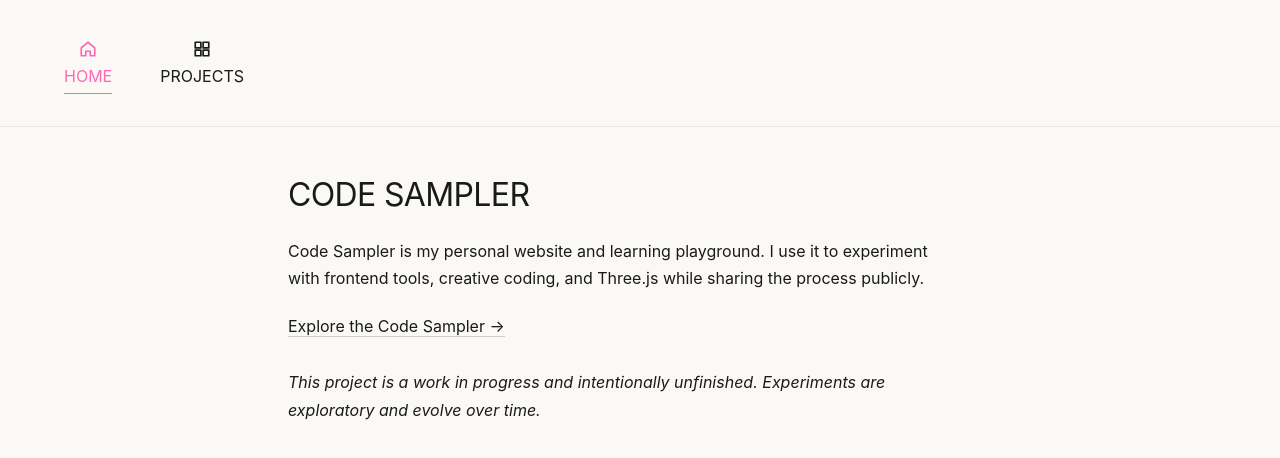
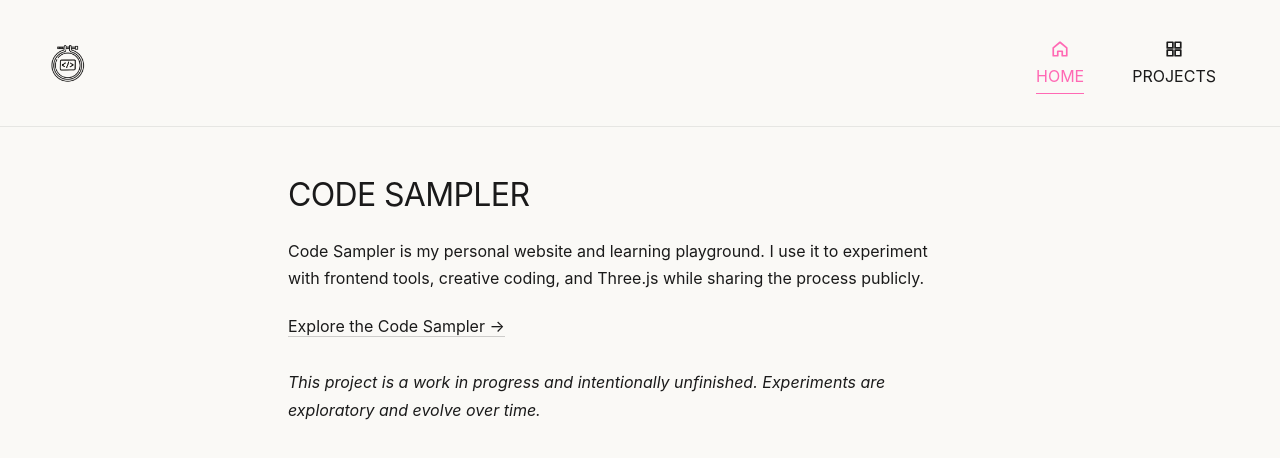
Before and after one commit to thaisfinck/my-code-sampler, a React (Vite) app: page / in a window 1280 px wide. Shown: the top 458 px of the page. Built offline with nearby package versions, Linux system fonts and the light colour scheme.

Commit message:
add logo to the header

```diff
--- a/index.html
+++ b/index.html
@@ -2,8 +2,9 @@
 <html lang="en">
   <head>
     <meta charset="UTF-8" />
+    <link rel="icon" type="image/png" href="src/assets/logo.png" />
     <meta name="viewport" content="width=device-width, initial-scale=1.0" />
-    <title>my-visual-lab</title>
+    <title>my-code-sampler</title>
   </head>
   <body>
     <div id="root"></div>
--- a/src/app/App.tsx
+++ b/src/app/App.tsx
@@ -3,6 +3,7 @@ import Home from '../pages/Home/home';
 import Projects from '../pages/Projects/projects';
 import '../styles/App.css';
 import { HomeIcon, ProjectIcon } from '../styles/icons';
+import logo from '../assets/logo.png';
 
 function App() {
   const location = useLocation();
@@ -10,6 +11,10 @@ function App() {
   return (
     <>
       <header>
+        <Link to="/" className="logo-link">
+          <img src={logo} alt="Visual Lab" className="logo" />
+        </Link>
+        <nav>
           <Link to="/" className={location.pathname === '/' ? 'active' : ''}>
             <HomeIcon />
             HOME
@@ -21,6 +26,7 @@ function App() {
             <ProjectIcon />
             PROJECTS
           </Link>
+        </nav>
       </header>
       <main>
         <Routes>
--- a/src/styles/App.css
+++ b/src/styles/App.css
@@ -26,11 +26,30 @@ header {
   border-bottom: 1px solid rgba(0, 0, 0, 0.08);
   background-color: #faf9f6;
   display: flex;
+  gap: 2rem;
+  align-items: center;
+  justify-content: space-between;
+}
+
+header nav {
+  display: flex;
   gap: 1rem;
   align-items: center;
 }
 
-header a {
+.logo-link {
+  text-decoration: none;
+  display: flex;
+  align-items: center;
+}
+
+.logo {
+  height: 40px;
+  width: auto;
+  object-fit: contain;
+}
+
+header nav a {
   background: none;
   border: none;
   color: #1a1a1a;
@@ -48,16 +67,16 @@ header a {
   text-decoration: none;
 }
 
-header a svg {
+header nav a svg {
   flex-shrink: 0;
 }
 
-header a:hover {
+header nav a:hover {
   opacity: 0.6;
   color: #ff69b4;
 }
 
-header a::after {
+header nav a::after {
   content: '';
   position: absolute;
   bottom: 0;
@@ -69,13 +88,13 @@ header a::after {
   transition: transform 0.2s ease;
 }
 
-header a:hover::after,
-header a.active::after {
+header nav a:hover::after,
+header nav a.active::after {
   transform: scaleX(1);
   background-color: #ff69b4;
 }
 
-header a.active {
+header nav a.active {
   color: #ff69b4;
 }
 
```
Lines whose indentation alone changed are shown as unchanged.
